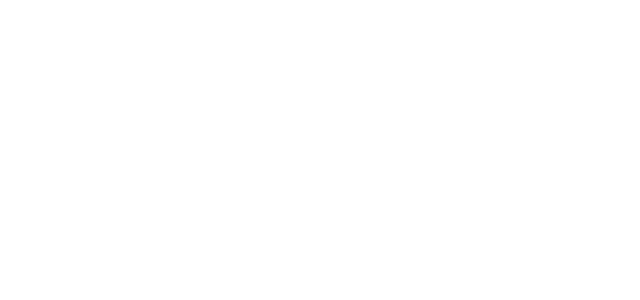
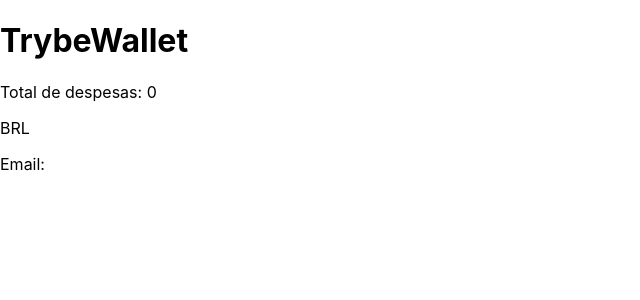
Before and after one commit to KCK88/trybewallet, a React (Vite) app: page /carteira in a window 1280 px wide. Before the commit this address had no page. Shown: the top 300 px of the page, without its empty margins (0-640 px from the left). Built offline with nearby package versions, Linux system fonts and the light colour scheme.

Commit message:
Requisito 02 reito

```diff
--- a/src/App.tsx
+++ b/src/App.tsx
@@ -1,11 +1,13 @@
 import React from 'react';
 import { Route, Routes } from 'react-router-dom';
 import Login from './pages/Login';
+import Wallet from './pages/Wallet';
 
 function App() {
   return (
     <Routes>
       <Route path="/" element={ <Login /> } />
+      <Route path="/carteira" element={ <Wallet /> } />
     </Routes>
   );
 }
--- a/src/components/Header.tsx
+++ b/src/components/Header.tsx
@@ -1,5 +1,28 @@
+import { useSelector } from 'react-redux';
+import { GlobalState } from '../types';
+
 function Header() {
-  return <div>Header</div>;
+  const state = useSelector((globalState: GlobalState) => (
+    { ...globalState.userData }
+  ));
+  return (
+    <>
+      <div>
+        {' '}
+        <h1>TrybeWallet</h1>
+      </div>
+      <div>
+        <p data-testid="total-field">Total de despesas: 0</p>
+        {' '}
+        <p data-testid="header-currency-field"> BRL</p>
+      </div>
+      <div>
+        <p data-testid="email-field">
+          {`Email: ${state.email}`}
+        </p>
+      </div>
+    </>
+  );
 }
 
 export default Header;
--- a/src/pages/Login.tsx
+++ b/src/pages/Login.tsx
@@ -20,10 +20,11 @@
 
   const { email, password } = form;
 
-  const validateEmail = () => {
+  const validateEmail = (mail: string) => {
     const emailRegex = /^[^\s@]+@[^\s@]+\.[^\s@]+$/;
-    return emailRegex;
+    return emailRegex.test(mail);
   };
+  console.log(validateEmail(email));
 
   return (
     <div>
@@ -55,7 +56,7 @@
         />
         <button
           type="submit"
-          disabled={ password.length < 6 || !validateEmail() }
+          disabled={ password.length < 6 || !validateEmail(email) }
         >
           Entrar
         </button>
--- a/src/pages/Wallet.tsx
+++ b/src/pages/Wallet.tsx
@@ -1,5 +1,9 @@
+import Header from '../components/Header';
+
 function Wallet() {
-  return <div>TrybeWallet</div>;
+  return (
+    <Header />
+  );
 }
 
 export default Wallet;
--- a/src/redux/actions/index.ts
+++ b/src/redux/actions/index.ts
@@ -1,8 +1,8 @@
-import { EmailForm } from '../../types';
+import { UserData } from '../../types';
 
 export const EMAIL_FORM_SUBMIT = 'EMAIL_FORM_SUBMIT';
 
-export const emailFormSubmit = (emailForm: EmailForm) => ({
+export const emailFormSubmit = (emailForm: UserData) => ({
   type: EMAIL_FORM_SUBMIT,
   payload: emailForm,
 });
--- a/src/redux/reducers/index.ts
+++ b/src/redux/reducers/index.ts
@@ -5,8 +5,8 @@
 // Configure os seus reducers.
 // ATENÇÃO: você obrigatoriamente tem que utilizar as chaves "user" e "wallet" no seu estado global
 const rootReducers = combineReducers({
-  user, // cuidado com shorthand
-  wallet, // cuidado com o shorthand
+  userData: user, // cuidado com shorthand
+  walletData: wallet, // cuidado com o shorthand
 });
 
 export default rootReducers;
--- a/src/types.ts
+++ b/src/types.ts
@@ -1,3 +1,7 @@
-export type EmailForm = {
+export type UserData = {
   email: string
 };
+
+export type GlobalState = {
+  userData: UserData,
+};
```
